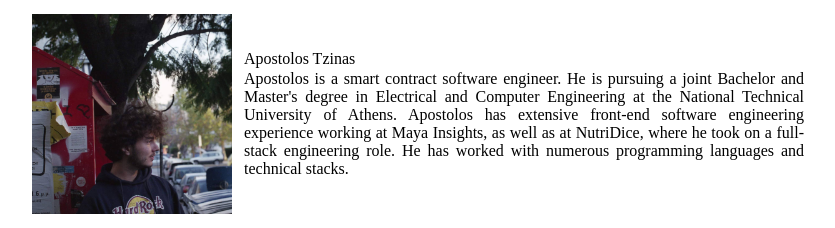
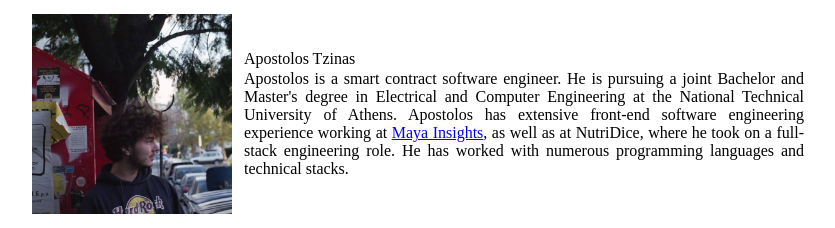
Before and after one commit to commonprefix/website, a Next.js app: page /flr-finance in a window 1280 px wide. Shown: the part 2284-2512 px from the top of the page, without its empty margins (222-1057 px from the left). Built offline with nearby package versions, Linux system fonts and the light colour scheme.

Commit message:
Add link to Maya Insights website

```diff
--- a/team.js
+++ b/team.js
@@ -226,7 +226,12 @@ const members = {
         Apostolos is a smart contract software engineer.
         He is pursuing a joint Bachelor and Master's degree in Electrical and Computer Engineering
         at the National Technical University of Athens.
-        Apostolos has extensive front-end software engineering experience working at Maya Insights,
+        Apostolos has extensive front-end software engineering experience working at
+        {" "}
+        <Link color="blue.500" href="https://www.mayainsights.com/">
+          Maya Insights
+        </Link>
+        ,{" "}
         as well as at NutriDice, where he took on a full-stack engineering role.
         He has worked with numerous programming languages and technical stacks.
       </Box>
```
